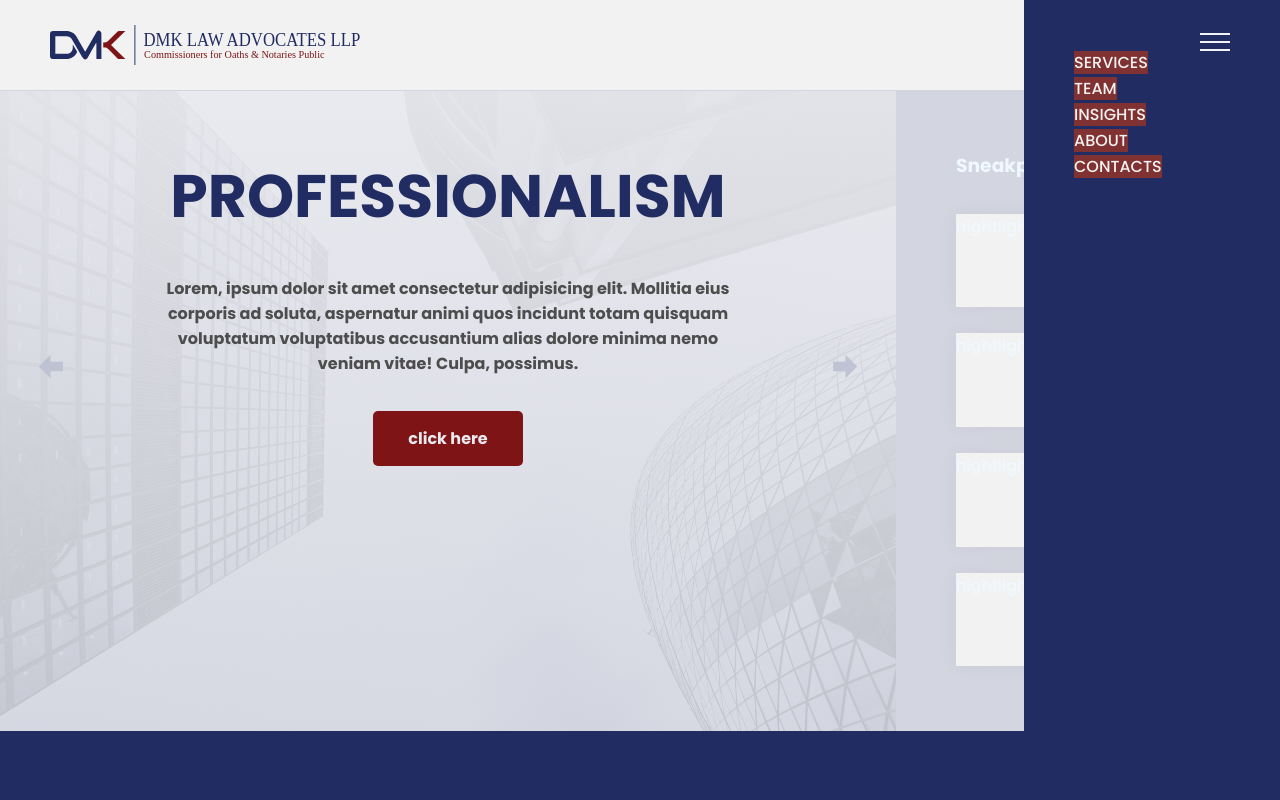
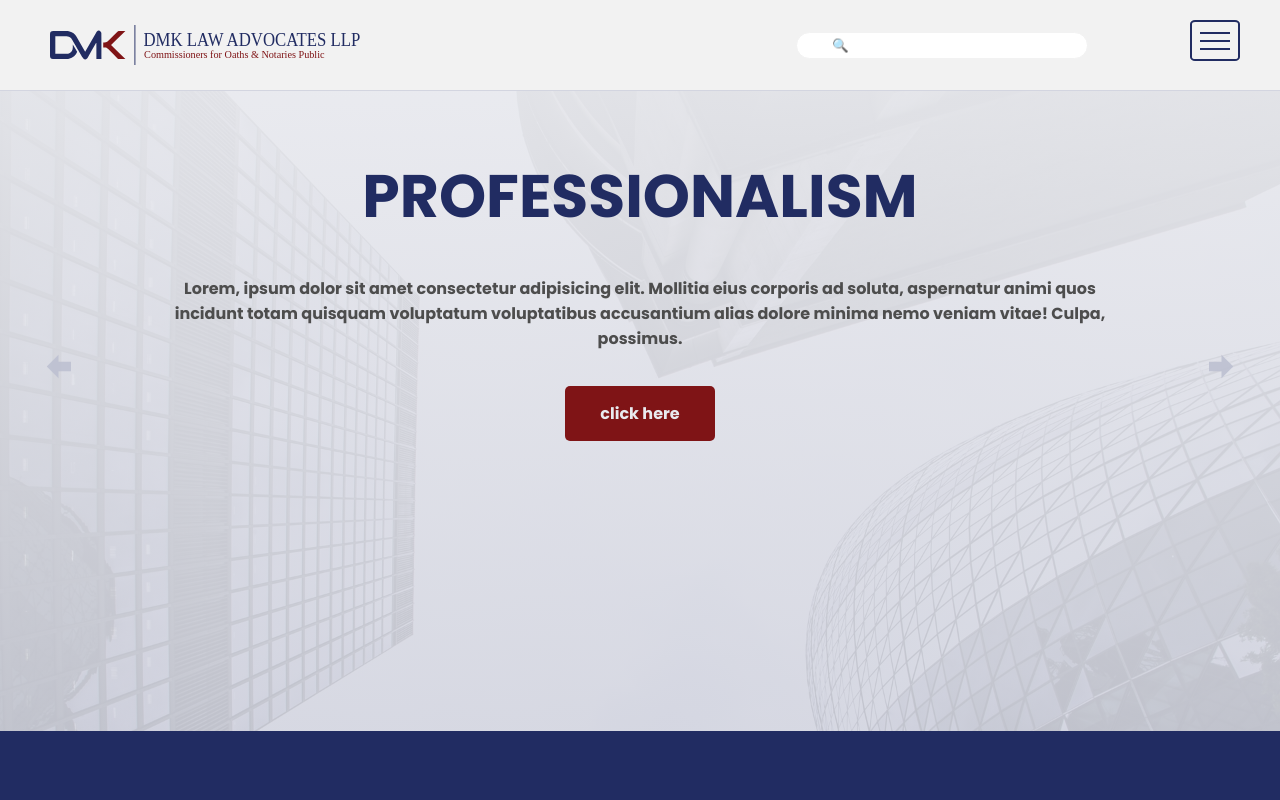
Before and after one commit to imehappen/dmklaw-web, a website: page public/index.html in a window 1280 px wide. Shown: the top 800 px of the page. Drawn offline with Linux system fonts and the light colour scheme; files that its build step writes are made by us from their sources; files whose address does not match are found by name.

Commit message:
finished implementing show-hide menu functionality

```diff
--- a/public/index.html
+++ b/public/index.html
@@ -30,17 +30,17 @@
             class="logo"
           />
         </div>
-        <!--<form action="" class="search-form">
+        <form action="" class="search-form">
           <input
             type="text"
             placeholder="&#128269;"
             class="search-form-input"
           /><button class="search-form-button">&#128269;</button>
-        </form>-->
+        </form>
 
         <ul class="navigation">
-        <div class="navigation-icon-foreground"></div>
-        <div class="navigation-icon"></div>
+        <div class="navigation-icon-bg"><div class="navigation-icon"></div></div>
+
 
            <li class="navigation-item">
             <a href="#" class="navigation-link">services</a>
@@ -130,7 +130,7 @@
           </div>
         </li>
       </ul>
-      <div class="highlights">
+      <!-- <div class="highlights">
         <h3 class="highlight-heading">Sneakpeeks</h3>
         <ul class="highlights-items">
         <li class="highlights-item ">hightlight 1</li>
@@ -138,7 +138,7 @@
         <li class="highlights-item">hightlight 3</li>
         <li class="highlights-item">hightlight 4</li>
       </ul>
-    </div>
+    </div> -->
 
 
   </div>
--- a/public/js/index-1.js
+++ b/public/js/index-1.js
@@ -143,3 +143,13 @@ const navHeight = header.querySelector("nav").getBoundingClientRect().height;
 const summaryBox = document.querySelector(".summary");
 
 summaryBox.style.marginTop = `${navHeight}px`;
+
+const iconBg = document.querySelector(".navigation-icon-bg");
+const navIcon = document.querySelector(".navigation-icon");
+const navigationBox = document.querySelector(".navigation");
+
+iconBg.addEventListener("click", () => {
+  navIcon.classList.toggle("navigation-icon-opened");
+  iconBg.classList.toggle("navigation-icon-bg-opened");
+  navigationBox.classList.toggle("navigation-opened");
+});
--- /dev/null
+++ b/sass/components/_navigation-icon.scss
@@ -0,0 +1,83 @@
+.navigation {
+  &-icon-bg:hover &-icon,
+  &-icon-bg:hover &-icon::before,
+  &-icon-bg:hover &-icon::after {
+    background-color: $grey-color-1;
+  }
+
+  &-icon {
+    &-bg {
+      position: fixed;
+      top: 2rem;
+      right: 4rem;
+      z-index: 15;
+      height: 4.1rem;
+      width: 5rem;
+      border-radius: 10%;
+      border: 0.2rem solid $pri-color;
+      transition: all 0.2s;
+
+      &:hover {
+        background-color: $pri-color;
+      }
+    }
+
+    transition: width 0.2s 0.1s;
+    display: flex;
+    list-style: none;
+    flex-wrap: wrap;
+    gap: $space-small;
+    position: absolute;
+    top: 50%;
+    right: 50%;
+    transform: translate(50%, -50%);
+    height: 2px;
+    width: 3rem;
+    background-color: $pri-color;
+
+    &::after,
+    &::before {
+      content: "";
+      display: block;
+      background-color: $pri-color;
+      height: 100%;
+      width: 3rem;
+      position: absolute;
+      transition: all 0.2s;
+    }
+
+    &::before {
+      top: -0.8rem;
+      right: 0;
+    }
+    &::after {
+      top: 0.8rem;
+      right: 0;
+    }
+
+    &-opened.navigation-icon {
+      background-color: transparent;
+    }
+
+    &-opened.navigation-icon::before,
+    &-opened.navigation-icon::after {
+      top: 0;
+    }
+    &-opened.navigation-icon::before {
+      transform: rotate(45deg);
+    }
+    &-opened.navigation-icon::after {
+      transform: rotate(-45deg);
+    }
+  }
+  &-icon-bg-opened.navigation-icon-bg:hover &-icon {
+    background-color: transparent;
+  }
+  &-icon-bg-opened.navigation-icon-bg:hover &-icon::before,
+  &-icon-bg-opened.navigation-icon-bg:hover &-icon::after {
+    background-color: $pri-color;
+  }
+  &-icon-bg-opened.navigation-icon-bg:hover {
+    background-color: transparent;
+  }
+}
--- a/sass/components/_navigation.scss
+++ b/sass/components/_navigation.scss
@@ -1,71 +1,22 @@
 .navigation {
-  background-color: $pri-color;
+  height: 100vh;
+  width: 0;
   list-style: none;
   position: absolute;
   top: 0;
   right: 0;
-  min-height: 100vh;
-  min-width: 20vw;
-  padding: 5rem;
-  color: $grey-color-1;
+  background-color: rgba($grey-color-2, 0.9);
+  text-align: center;
 
-  &-icon-foreground {
-    position: fixed;
-    top: 3.3rem;
-    right: 5rem;
-    z-index: 15;
-    height: 1.8rem;
-    width: 3rem;
-  }
-
-  &-icon-foreground:hover ~ &-icon::after {
-    transform: translateY(1px);
-  }
-  &-icon-foreground:hover ~ &-icon::before {
-    transform: translateY(-1px);
-  }
-  &-icon-foreground:hover ~ &-icon {
-    width: 4rem;
-  }
-
-  &-icon {
-    transition: width 0.2s 0.1s;
-    display: flex;
-    list-style: none;
-    flex-wrap: wrap;
-    gap: $space-small;
-    position: fixed;
-    top: 4.1rem;
-    right: 5rem;
-    height: 2px;
-    width: 3rem;
-    background-color: $grey-color-1;
-
-    &::after,
-    &::before {
-      content: "";
-      display: block;
-      background-color: inherit;
-      height: 100%;
-      width: 3rem;
-      position: absolute;
-      transition: all 0.2s;
-    }
-
-    &::before {
-      top: -0.8rem;
-      right: 0;
-    }
-    &::after {
-      top: 0.8rem;
-      right: 0;
-    }
-  }
+  display: flex;
+  flex-direction: column;
+  justify-content: center;
+  transition: all 0.3s;
 
   &-item {
-    &:hover .navigation-link::after {
-      width: 100%;
-    }
+    // flex: 1;
+    // background-color: #fff;
+    padding: 2rem 5rem;
   }
 
   &-link:link,
@@ -73,16 +24,9 @@
     color: inherit;
     text-decoration: none;
     text-transform: uppercase;
-    background-color: rgb(128, 49, 49);
-  }
-
-  &-link::after {
-    content: "";
-    display: block;
-    transform: translateY(0.4rem);
-    height: 1px;
-    width: 0px;
-    background-color: $pri-color;
-    transition: width 0.2s cubic-bezier(1, 0, 0, 1);
   }
 }
+
+.navigation.navigation-opened {
+  width: 20vw;
+}
--- a/sass/components/_slider.scss
+++ b/sass/components/_slider.scss
@@ -2,7 +2,7 @@
   position: relative;
 
   align-self: stretch;
-  flex: 0 0 70%;
+  flex: 0 0 100%;
   display: flex;
   justify-content: flex-start;
 
--- a/sass/main.scss
+++ b/sass/main.scss
@@ -6,6 +6,7 @@
 @import "./layout/layout";
 
 @import "./components/navigation";
+@import "./components/navigation-icon";
 @import "./components/search";
 @import "./components/logo";
 @import "./components/slider";
```
Also changed, not shown: public/css/style.css, sass/main.css (added), 1 other file.
